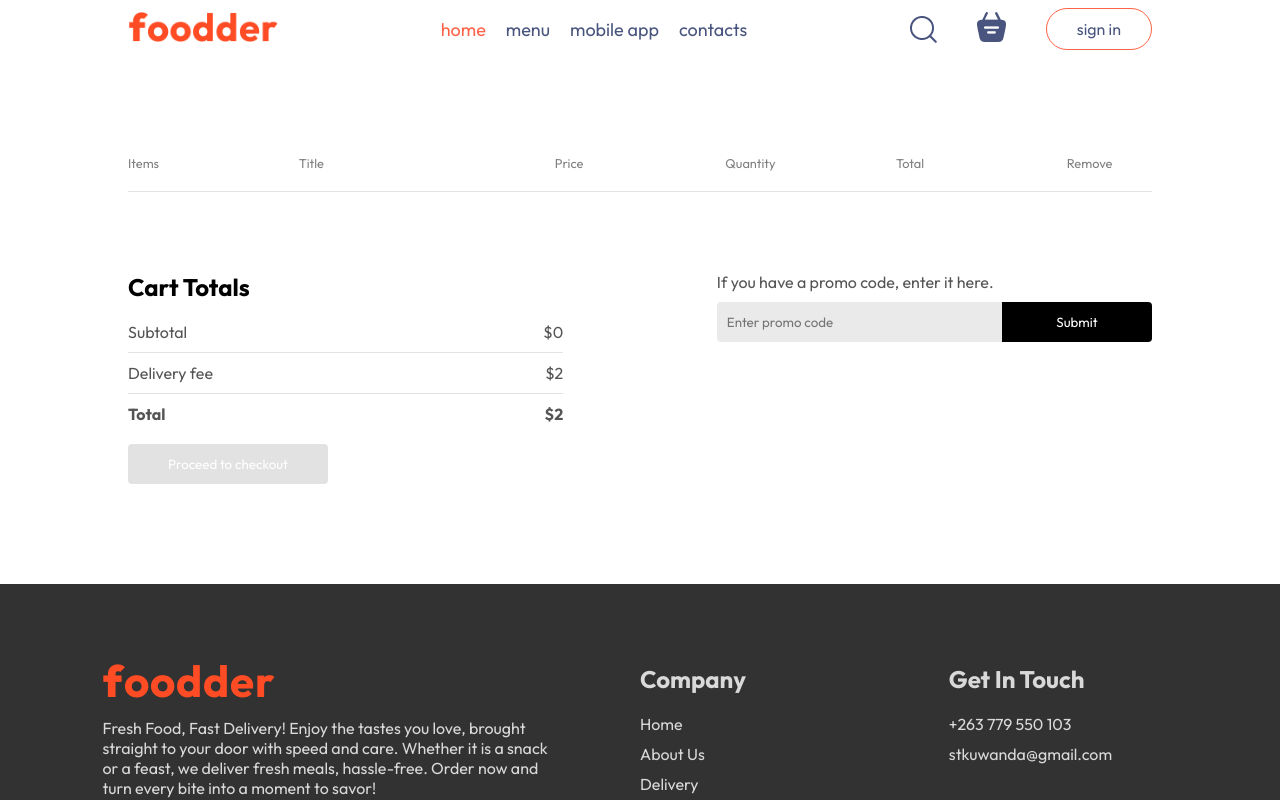
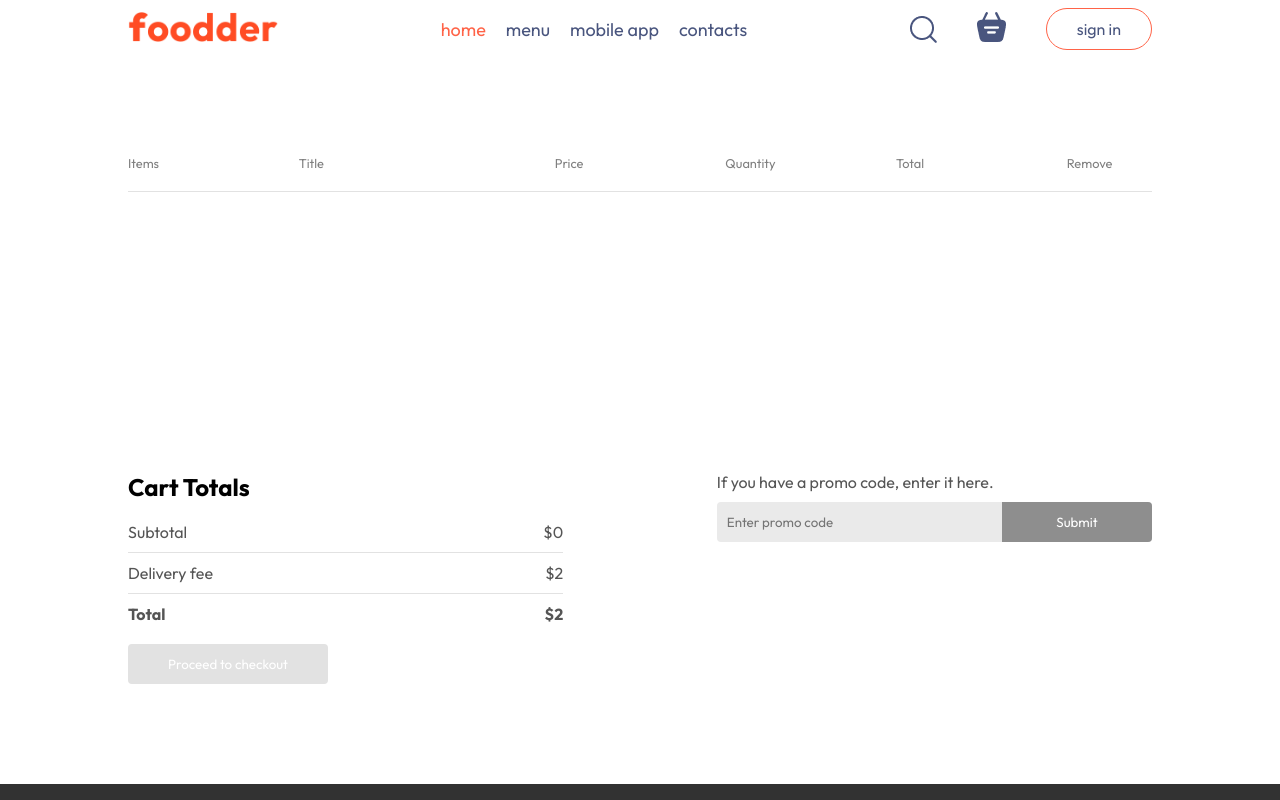
Before and after one commit to stkuwanda/foodder-frontend, a React (Vite) app: page /cart in a window 1280 px wide. Shown: the top 800 px of the page. Built offline with nearby package versions, Linux system fonts and the light colour scheme.

Commit message:
updating cart to make it scrollable

```diff
--- a/src/pages/Cart/Cart.page.css
+++ b/src/pages/Cart/Cart.page.css
@@ -1,5 +1,10 @@
 .cart {
   margin-top: 100px;
+}
+
+.cart-items-container {
+  overflow-y: auto;
+  height: 200px;
 }
 
 .cart-items-title {
@@ -67,7 +72,6 @@ section.cart-bottom {
   cursor: pointer;
 }
 
-
 .cart-total-details {
   display: flex;
   justify-content: space-between;
@@ -107,6 +111,15 @@ section.cart-bottom {
   border-radius: 0 4px 4px 0;
 }
 
+.cart-promo-code-input button:disabled {
+  width: max(10vw,150px);
+  padding: 12px 5px;
+  background-color: #8e8e8e;
+  border: none;
+  color: white;
+  border-radius: 0 4px 4px 0;
+}
+
 @media (max-width: 750px) {
   section.cart-bottom {
     flex-direction: column-reverse;
--- a/src/pages/Cart/Cart.page.jsx
+++ b/src/pages/Cart/Cart.page.jsx
@@ -1,15 +1,32 @@
+import { useRef } from 'react';
 import { useNavigate } from 'react-router-dom';
 import { useStoreContext } from '../../context/StoreContext/StoreContext.tools';
 import './Cart.page.css';
 
 function Cart() {
 	const { cartItems, food_list, removeFromCart, getTotalCartAmount } = useStoreContext();
+	const navigate = useNavigate();
 
-	const navigate = useNavigate();
+	const cartListRef = useRef(null); // Create a ref for the container
+
+	const handleRemoveItem = (itemId) => {
+		if (cartListRef.current) {
+			const scrollTop = cartListRef.current.scrollTop;
+			// ... your logic to update the cart state (remove the item) ...
+			removeFromCart(itemId);
+			// After the state update and re-render, restore the scroll position
+			setTimeout(() => {
+				if (cartListRef.current) {
+					cartListRef.current.scrollTop = scrollTop;
+				}
+			}, 0); // Execute after the re-render
+		}
+	};
+
 
 	return (
 		<main className='cart'>
-			<section className='cart-items'>
+			<section ref={cartListRef} >
 				<div className='cart-items-title'>
 					<p>Items</p>
 					<p>Title</p>
@@ -20,22 +37,24 @@ function Cart() {
 				</div>
 				<br />
 				<hr />
+				<div className="cart-items-container">
 				{food_list.map(
 					(item) =>
 						cartItems[item._id] > 0 && (
-							<div>
+							<div className='cart-item-container'>
 								<div className='cart-items-title cart-item'>
 									<img src={item.image} alt={`Image of ${item.name}`} />
 									<p>{item.name}</p>
 									<p>${item.price}</p>
 									<p>{cartItems[item._id]}</p>
 									<p>${item.price * cartItems[item._id]}</p>
-									<p className='cross' onClick={() => removeFromCart(item._id)}>x</p>
+									<p className='cross' onClick={() => handleRemoveItem(item._id)}>x</p>
 								</div>
 								<hr />
 							</div>
 						)
 				)}
+				</div>
 			</section>
       <section className="cart-bottom">
         <div className="cart-total">
@@ -63,7 +82,7 @@ function Cart() {
             <p>If you have a promo code, enter it here.</p>
             <div className="cart-promo-code-input">
               <input type="text" placeholder='Enter promo code' disabled={getTotalCartAmount() === 0} />
-              <button>Submit</button>
+              <button disabled={getTotalCartAmount() === 0}>Submit</button>
             </div>
           </div>
         </div>
```
